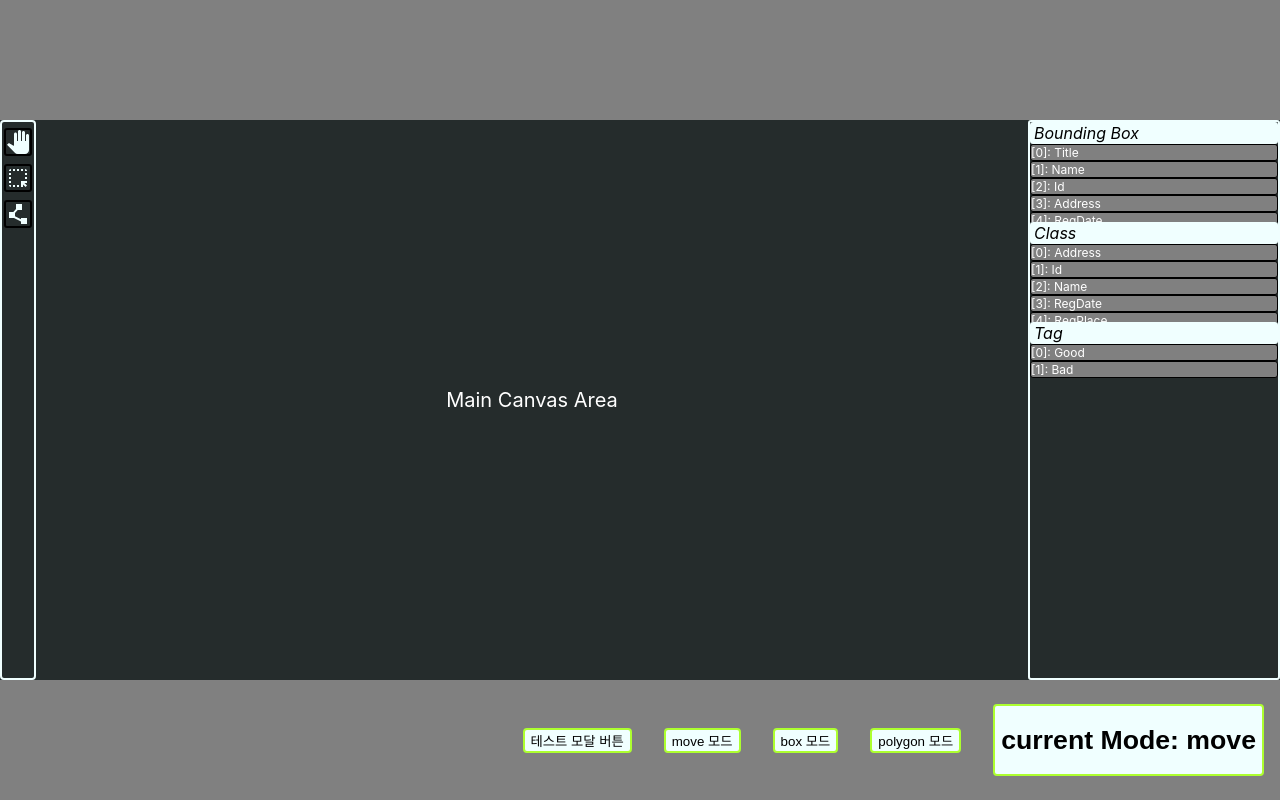
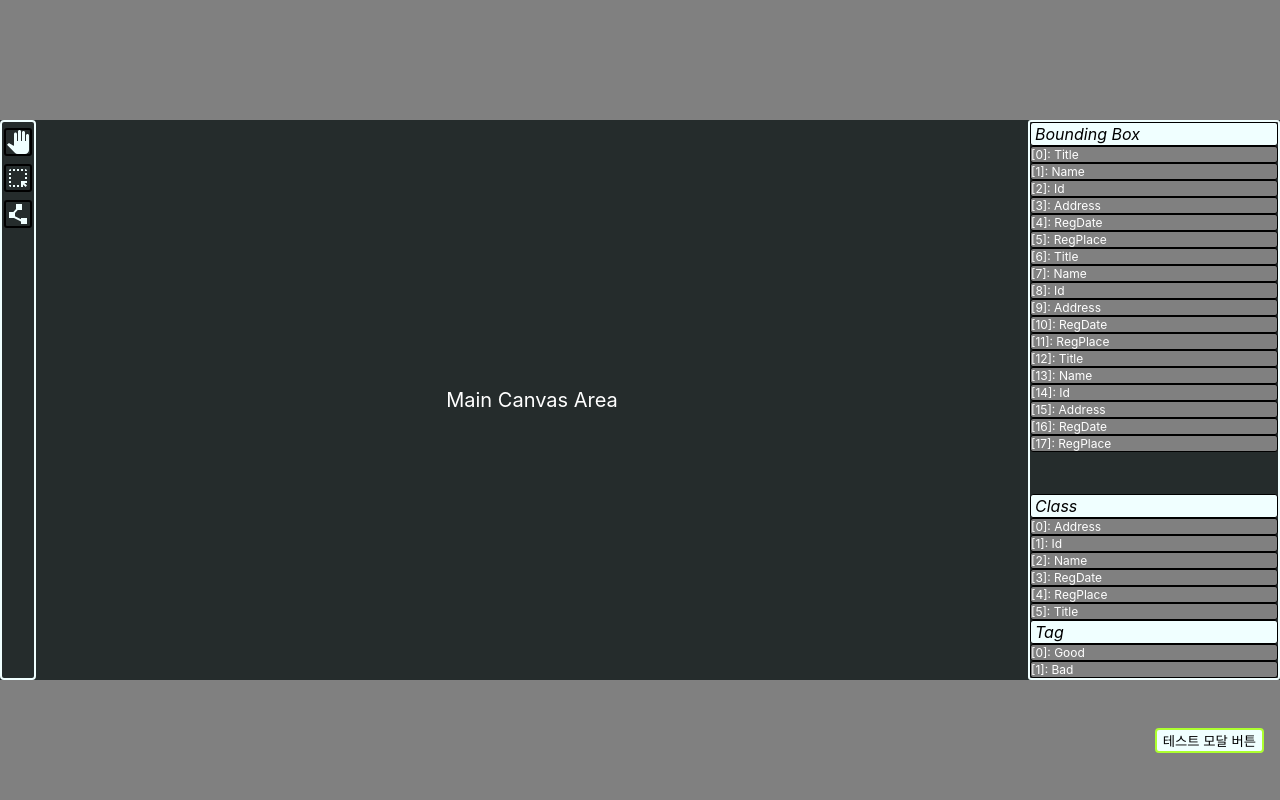
Before and after one commit to SleepyCloud023/Oasys, a React (Create React App) app in the folder oasys/: page / in a window 1280 px wide. Built offline with nearby package versions, Linux system fonts and the light colour scheme.

Commit message:
Togglable List & Flexbox configuration

```diff
--- a/oasys/src/Components/Footer/Footer.js
+++ b/oasys/src/Components/Footer/Footer.js
@@ -1,6 +1,6 @@
-import React, { useState } from "react";
-import styled from "styled-components";
-import Dialog from "./Dialog";
+import React, { useState } from 'react';
+import styled from 'styled-components';
+import Dialog from './Dialog';
 
 const StyledFooter = styled.footer`
   background-color: gray;
@@ -18,7 +18,7 @@ const StyledButton = styled.button`
 `;
 
 function Footer({ children, ...rest }) {
-  const [mouseMode, setMouseMode] = useState("move");
+  const [mouseMode, setMouseMode] = useState('move');
   const [dialogOn, setDialogOn] = useState(false);
   return (
     <StyledFooter {...rest}>
@@ -26,7 +26,7 @@ function Footer({ children, ...rest }) {
         테스트 모달 버튼
       </StyledButton>
       {/* 연습용 */}
-      <StyledButton onClick={() => setMouseMode("move")}>
+      {/* <StyledButton onClick={() => setMouseMode("move")}>
         move 모드
       </StyledButton>
       <StyledButton onClick={() => setMouseMode("box")}>box 모드</StyledButton>
@@ -35,7 +35,7 @@ function Footer({ children, ...rest }) {
       </StyledButton>
       <StyledButton>
         <h1>current Mode: {mouseMode}</h1>
-      </StyledButton>
+      </StyledButton> */}
 
       <Dialog dialogOn={dialogOn} setDialogOn={setDialogOn} />
     </StyledFooter>
--- a/oasys/src/Components/WorkingSection/MainViewCanvas.js
+++ b/oasys/src/Components/WorkingSection/MainViewCanvas/MainViewCanvas.js
@@ -1,5 +1,5 @@
-import React from "react";
-import styled, { css } from "styled-components";
+import React from 'react';
+import styled, { css } from 'styled-components';
 
 const MainCanvas = styled.div`
   color: white;
@@ -8,7 +8,7 @@ const MainCanvas = styled.div`
   /* 배치 */
   ${({ areaPercent }) => {
     if (!areaPercent) {
-      console.log("MainCanvas: areaPercent is needed");
+      console.log('MainCanvas: areaPercent is needed');
     } else {
       return `
         flex: ${areaPercent} 0 0;
--- a/oasys/src/Components/WorkingSection/RightControlPanel.js
+++ b/oasys/src/Components/WorkingSection/RightControlPanel.js
@@ -1,7 +1,7 @@
-import React from "react";
-import styled from "styled-components";
-import MockData from "../../MockData/MainView.json";
-import ToggleList from "./ToggleList";
+import React from 'react';
+import styled from 'styled-components';
+import MockData from '../../MockData/MainView.json';
+import ToggleList from './ToggleList';
 
 const RightPanel = styled.div`
   border: 1px solid transparent;
@@ -12,13 +12,22 @@ const RightPanel = styled.div`
   /* 배치 */
   ${({ areaPercent }) => {
     if (!areaPercent) {
-      console.log("RightPanel: areaPercent is needed");
+      console.log('RightPanel: areaPercent is needed');
     } else {
       return `
         flex: ${areaPercent} 0 0;
       `;
     }
   }}
+  /* 스크롤 설정 */
+  overflow-y: auto;
+  &::-webkit-scrollbar {
+    display: none;
+  }
+  /* 레이아웃 */
+  display: flex;
+  flex-flow: column;
+  justify-content: end;
 `;
 
 function objectExtractor(element, index) {
@@ -40,20 +49,25 @@ function tagExtractor(tagName, index) {
 
 function RightControlPanel({ areaPercent, ...rest }) {
   const { ObjectList, ClassList, TagList } = MockData;
+  const multiList = [...ObjectList, ...ObjectList, ...ObjectList];
+  console.log(`multiList: ${multiList}`);
   return (
     <RightPanel areaPercent={areaPercent} {...rest}>
       <ToggleList
-        title={"Bounding Box"}
-        contentList={ObjectList}
+        title={'Bounding Box'}
+        contentList={multiList}
         contentExtractor={objectExtractor}
+        expandRatio={80}
+        upperFixed
       />
       <ToggleList
-        title={"Class"}
+        title={'Class'}
         contentList={ClassList}
         contentExtractor={classExtractor}
+        expandRatio={20}
       />
       <ToggleList
-        title={"Tag"}
+        title={'Tag'}
         contentList={TagList}
         contentExtractor={tagExtractor}
       />
--- a/oasys/src/Components/WorkingSection/ToggleList.js
+++ b/oasys/src/Components/WorkingSection/ToggleList.js
@@ -1,20 +1,34 @@
-import React from "react";
-import styled from "styled-components";
+import React, { useState } from 'react';
+import styled, { css } from 'styled-components';
 
 const StyledToggleList = styled.ul`
   margin: 0;
   padding: 0;
-  height: 100px;
+  width: 100%;
   overflow-y: auto;
   /* 스크롤바 숨기기 */
   &::-webkit-scrollbar {
     display: none;
   }
+  ${({ upperFixed }) =>
+    upperFixed &&
+    css`
+      margin-bottom: auto;
+    `}
+  ${({ expandRatio }) => {
+    console.log(expandRatio);
+
+    expandRatio &&
+      css`
+        flex: ${expandRatio} 0 0;
+      `;
+  }}
 `;
 
 const ListCover = styled.li`
   background-color: azure;
   border-radius: 3px;
+  border: 1px solid black;
   color: black;
   font-style: italic;
   font-size: 1rem;
@@ -35,7 +49,17 @@ const ListElement = styled.li`
   padding: auto 4px;
 `;
 
-function ToggleList({ title, contentList, contentExtractor, ...rest }) {
+function ToggleList({
+  title,
+  contentList,
+  contentExtractor,
+  expandRatio,
+  upperFixed,
+  ...rest
+}) {
+  const [fold, setFold] = useState(false);
+  const onToggle = () => setFold(!fold);
+
   const isExtractorExist = (extractor) =>
     extractor
       ? true
@@ -43,14 +67,15 @@ function ToggleList({ title, contentList, contentExtractor, ...rest }) {
 
   const listElements =
     isExtractorExist(contentExtractor) &&
+    !fold &&
     contentList.map((content, index) => {
       const fullContent = contentExtractor(content, index);
       return <ListElement key={index}>{fullContent}</ListElement>;
     });
 
   return (
-    <StyledToggleList>
-      <ListCover>{title}</ListCover>
+    <StyledToggleList expandRatio={expandRatio} upperFixed={upperFixed}>
+      <ListCover onClick={onToggle}>{title}</ListCover>
       {listElements}
     </StyledToggleList>
   );
--- a/oasys/src/Components/WorkingSection/WorkingSection.js
+++ b/oasys/src/Components/WorkingSection/WorkingSection.js
@@ -1,8 +1,8 @@
-import React from "react";
-import styled from "styled-components";
-import LeftControlPanel from "./LeftControlPanel";
-import MainViewCanvas from "./MainViewCanvas";
-import RightControlPanel from "./RightControlPanel";
+import React from 'react';
+import styled from 'styled-components';
+import LeftControlPanel from './LeftControlPanel';
+import MainViewCanvas from './MainViewCanvas/MainViewCanvas';
+import RightControlPanel from './RightControlPanel';
 
 const StyledWorkingSection = styled.div`
   /* 색상 */
@@ -11,6 +11,10 @@ const StyledWorkingSection = styled.div`
   /* 정렬 */
   flex: 70 0 0;
   display: flex;
+  overflow-y: auto;
+  &::-webkit-scrollbar {
+    display: none;
+  }
 `;
 
 function WorkingSection({ children, ...rest }) {
```
Also changed, not shown: oasys/src/App.js (+5 -5 lines), oasys/src/Components/WorkingSection/LeftControlPanel.js (+12 -12 lines), 1 other file (tests, documents, lock files or other folders).
